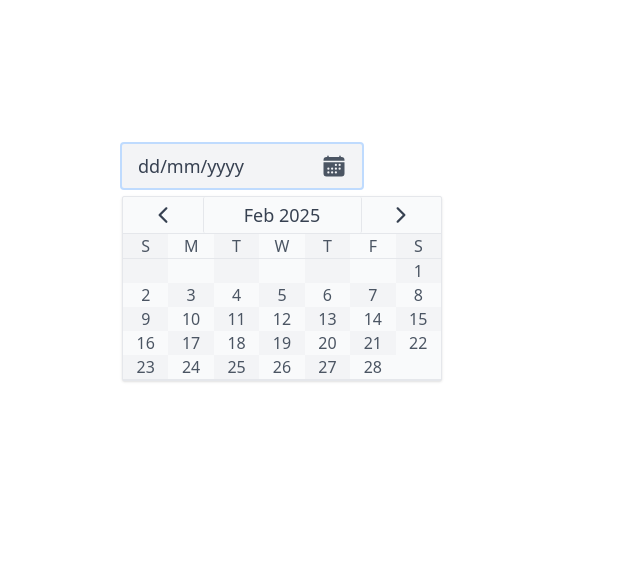
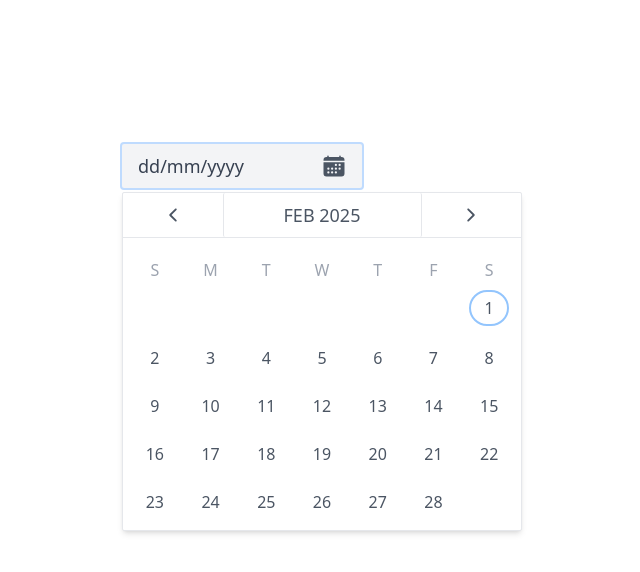
Before and after one commit to gamitej/react-components, a React app: page /calendar in a window 1280 px wide. Both pictures are taken after a click on the button "dd/mm/yyyy". Shown: the top 572 px of the page, without its empty margins (398-1038 px from the left). Built offline with nearby package versions, Linux system fonts and the light colour scheme; the HTML template or start-up script is replaced by a standard one.

Commit message:
NEW : Date picker done

```diff
--- a/src/components/Calendar/BasicDatePicker/BasicDatePicker.tsx
+++ b/src/components/Calendar/BasicDatePicker/BasicDatePicker.tsx
@@ -1,18 +1,50 @@
-import { useMemo, useState } from "react";
+import { useEffect, useMemo, useState } from "react";
 // icons
 import { IoCalendar as CalendarIcon } from "react-icons/io5";
 import { IoIosArrowBack as ArrowIcon } from "react-icons/io";
 // data
-import { getTheDay, getTodaysDay, monthsOptions, weeks } from "./data";
+import {
+  weeks,
+  DateType,
+  getTheWeekDay,
+  isTodaysDay,
+  compareDates,
+  getTodaysDay,
+  monthsOptions,
+  checkLeapYear,
+  isGreaterThanCurrentDate,
+  yearsOptions,
+} from "./data";
 
 interface BasicDatePickerProps {
-  date?: string | null;
+  date?: string | undefined;
+}
+
+interface WeekAndDaysGridLayoutProps {
+  selectedDate: DateType | undefined;
+  onDateSelect: (val: DateType) => void;
+}
+
+interface DateGridProps extends WeekAndDaysGridLayoutProps {
+  currentDate: DateType;
+  date: number | string;
 }
 
 const BasicDatePicker = ({ date }: BasicDatePickerProps) => {
   const [isOpen, setIsOpen] = useState(false);
+  const [selectedDate, setSelectedDate] = useState<DateType | undefined>(
+    undefined
+  );
+  const toggleButton = () => setIsOpen((state) => !state);
 
-  const toggleButton = () => setIsOpen((state) => !state);
+  const handleDateSelect = (date: DateType) => {
+    setSelectedDate(date);
+    setIsOpen(false);
+  };
+
+  const showDate = selectedDate
+    ? `${selectedDate?.date}/${selectedDate?.month}/${selectedDate?.year}`
+    : undefined;
 
   /**
    * TSX
@@ -23,7 +55,9 @@ const BasicDatePicker = ({ date }: BasicDatePickerProps) => {
         onClick={toggleButton}
         className="rounded-sm cursor-pointer select-none bg-gray-100 px-4 py-2 w-[15rem] flex justify-between items-center focus:ring-2 focus:ring-blue-200"
       >
-        <span className="text-lg text-gray-700">{date ?? "dd/mm/yyyy "}</span>
+        <span className="text-lg text-gray-700">
+          {showDate ?? "dd/mm/yyyy"}
+        </span>
         <span>
           <CalendarIcon className="text-2xl text-gray-600" />
         </span>
@@ -31,16 +65,28 @@ const BasicDatePicker = ({ date }: BasicDatePickerProps) => {
 
       <div
         aria-hidden={!isOpen}
-        className="aria-hidden:hidden absolute w-[20rem] z-100 mt-2 bg-gray-50 rounded-sm shadow border select-none"
+        className="aria-hidden:hidden absolute w-[25rem] z-100 mt-1 bg-white shadow-md rounded-sm border select-none"
       >
-        <WeekAndDaysCardLayout />
+        <WeekAndDaysGridLayout
+          selectedDate={selectedDate}
+          onDateSelect={handleDateSelect}
+        />
       </div>
     </div>
   );
 };
 
-function WeekAndDaysCardLayout() {
+function WeekAndDaysGridLayout({
+  selectedDate,
+  onDateSelect,
+}: WeekAndDaysGridLayoutProps) {
+  const [isShowYear, setIsShowYear] = useState<boolean>(false);
+
   const [currentDate, setCurrentDate] = useState(() => getTodaysDay());
+
+  const onYearSelect = () => {
+    setIsShowYear((state) => !state);
+  };
 
   const handleNextMonth = () => {
     if (currentDate.month === 12)
@@ -58,17 +104,25 @@ function WeekAndDaysCardLayout() {
     } else setCurrentDate((state) => ({ ...state, month: state.month - 1 }));
   };
 
+  useEffect(() => {
+    if (selectedDate) setCurrentDate(selectedDate);
+  }, [selectedDate]);
+
   const date = useMemo(() => {
     const dateInfo = monthsOptions.find(
       (item) => item.month === currentDate.month
-    ) || { days: 0, shortName: "" };
+    ) || { days: 0, shortName: "", month: 0 };
 
     // get no of day in a month and starting week day
-    const weekDay = getTheDay(currentDate) || { no: 1 };
+    const weekDay = getTheWeekDay(currentDate) || { no: 1 };
     const emptyFillArray = Array(weekDay?.no - 1).fill(" ");
-    for (let i = 0; i < dateInfo?.days; i++) emptyFillArray.push(i + 1);
-
-    // const dateFormat = `${currentDate.year}/${currentDate.month}/${currentDate.date}`;
+    const noOfDay =
+      dateInfo.month === 2
+        ? checkLeapYear(currentDate.year)
+          ? 29
+          : 28
+        : dateInfo.days;
+    for (let i = 0; i < noOfDay; i++) emptyFillArray.push(i + 1);
 
     return { ...dateInfo, day: weekDay, daysArray: emptyFillArray };
   }, [currentDate]);
@@ -79,55 +133,113 @@ function WeekAndDaysCardLayout() {
   return (
     <div>
       {/* ======================= SELECT OPTIONS ======================== */}
-      <div className="w-full grid grid-cols-12 text-gray-700 overflow-hidden border-b">
+      <div className="w-full grid grid-cols-12 text-gray-600 overflow-hidden border-b">
         <span
           onClick={handlePrevMonth}
-          className="rounded-sm col-span-3 flex justify-center items-center hover:bg-gray-200 cursor-pointer p-1 focus:ring-2 focus:ring-blue-200"
+          aria-selected={isShowYear} // when year is selected hide this
+          className="rounded-sm col-span-3 aria-selected:hidden flex justify-center items-center hover:bg-gray-100 cursor-pointer p-2 focus:ring-2 focus:ring-blue-200"
         >
-          <ArrowIcon className="text-2xl" />
+          <ArrowIcon className="text-xl" />
         </span>
-        <span className="border-x rounded-sm col-span-6 text-center text-lg hover:bg-gray-200 cursor-pointer p-1">
+        <span
+          onClick={onYearSelect}
+          aria-selected={isShowYear}
+          className="border-x rounded-sm col-span-6 aria-selected:col-span-12 text-center text-lg hover:bg-gray-100 cursor-pointer p-2 uppercase"
+        >
           {date?.shortName} {currentDate.year}
         </span>
         <span
           onClick={handleNextMonth}
-          className="rounded-sm col-span-3 flex justify-center items-center hover:bg-gray-200 cursor-pointer p-1 focus:ring-2 focus:ring-blue-200"
+          aria-selected={isShowYear} // when year is selected hide this
+          className="rounded-sm col-span-3 aria-selected:hidden flex justify-center items-center hover:bg-gray-100 cursor-pointer p-2 focus:ring-2 focus:ring-blue-200"
         >
-          <ArrowIcon className="-rotate-180 text-2xl" />
+          <ArrowIcon className="-rotate-180 text-xl" />
         </span>
       </div>
 
-      <div className="h-fit">
+      {isShowYear && (
+        <div className="h-[15rem] px-2 py-1 overflow-y-auto">
+          <div className="w-full grid grid-cols-12">
+            {yearsOptions.map((year) => (
+              <span
+                key={year}
+                aria-selected={
+                  selectedDate?.year ? selectedDate?.year === year : false
+                }
+                onClick={() => onDateSelect({ date: 1, month: 1, year })}
+                className="p-2 col-span-3 text-center text-gray-600 cursor-pointer hover:bg-gray-100 aria-selected:bg-red-300"
+              >
+                {year}
+              </span>
+            ))}
+          </div>
+        </div>
+      )}
+
+      {!isShowYear && (
+        <div className="h-fit p-3">
           {/* ======================= WEEKS ======================== */}
-        <div className="grid grid-cols-7 border-b">
+          <div className="grid grid-cols-7 gap-4 py-2">
             {weeks.map(({ week }, idx) => (
               <span
                 title={week}
                 key={`${week}-${idx}`}
-              className={`col-span-1 ${
-                idx % 2 === 0 ? "bg-gray-100" : ""
-              } text-center text-gray-600`}
+                className={`col-span-1 text-center text-gray-400`}
               >
                 {week.slice(0, 1)}
               </span>
             ))}
           </div>
           {/* ======================= DAYS ======================== */}
-        <div className="grid grid-cols-7 border-b">
-          {date.daysArray.map((val, idx) => (
-            <span
-              key={`${val}-${idx}`}
-              className={`col-span-1 ${
-                idx % 2 === 0 ? "bg-gray-100" : ""
-              } text-center text-gray-600 hover:bg-blue-200`}
-            >
-              {val}
-            </span>
+          <div className="grid grid-cols-7 gap-4">
+            {date.daysArray.map((date, idx) => (
+              <DateGrid
+                date={date}
+                key={`${date}-${idx}`}
+                currentDate={currentDate}
+                onDateSelect={onDateSelect}
+                selectedDate={selectedDate}
+              />
             ))}
           </div>
         </div>
+      )}
     </div>
   );
 }
 
+function DateGrid({
+  date,
+  currentDate,
+  onDateSelect,
+  selectedDate,
+}: DateGridProps) {
+  if (typeof date === "string") return <span className="col-span-1 p-1"></span>;
+
+  const isTodayDate = isTodaysDay({ ...currentDate, date });
+  const isGreater = isGreaterThanCurrentDate({ ...currentDate, date });
+
+  const isSelected = selectedDate
+    ? compareDates({
+        date1: selectedDate,
+        date2: { ...currentDate, date },
+      })
+    : false;
+
+  /**
+   * TSX
+   */
+  return (
+    <span
+      aria-selected={isSelected}
+      onClick={() => onDateSelect({ ...currentDate, date })}
+      className={`col-span-1 text-center text-gray-600 hover:bg-gray-100 cursor-pointer p-1 rounded-full ${
+        isTodayDate ? "border-2 border-blue-300" : ""
+      } ${isGreater && "text-gray-400"} aria-selected:bg-red-200`}
+    >
+      {date}
+    </span>
+  );
+}
+
 export default BasicDatePicker;
--- a/src/components/Calendar/BasicDatePicker/data.ts
+++ b/src/components/Calendar/BasicDatePicker/data.ts
@@ -1,3 +1,9 @@
+export type DateType = {
+  year: number;
+  month: number;
+  date: number;
+};
+
 export const months = [
   { month: "January", days: 31 },
   { month: "February", days: 28 }, // 29 in leap years
@@ -49,7 +55,7 @@ export const checkLeapYear = (year: number): boolean => {
  * ==================== GET THE DAY ======================
  */
 
-export const getTheDay = <T extends { year: number; month: number }>(
+export const getTheWeekDay = <T extends { year: number; month: number }>(
   currentDate: T
 ): { no: number; week: string } | undefined => {
   const dateFormat = `${currentDate.year}/${currentDate.month}/1`;
@@ -59,10 +65,44 @@ export const getTheDay = <T extends { year: number; month: number }>(
   return weekDay;
 };
 
-export const getTodaysDay = () => {
+export const getTodaysDay = (): DateType => {
   const date = new Date().getDate();
   const month = new Date().getMonth() + 1;
   const year = new Date().getFullYear();
 
   return { date, month, year };
 };
+
+export const isTodaysDay = (givenDate: DateType): boolean => {
+  const currDate = getTodaysDay() as DateType;
+
+  return (
+    givenDate.year === currDate.year &&
+    givenDate.month === currDate.month &&
+    givenDate.date === currDate.date
+  );
+};
+
+export const isGreaterThanCurrentDate = (givenDate: DateType): boolean => {
+  const currDate = getTodaysDay();
+
+  // Create Date objects for comparison
+  const current = new Date(currDate.year, currDate.month - 1, currDate.date);
+  const given = new Date(givenDate.year, givenDate.month - 1, givenDate.date);
+
+  return given > current;
+};
+
+export const compareDates = ({
+  date1,
+  date2,
+}: {
+  date1: DateType;
+  date2: DateType;
+}): boolean => {
+  // Create Date objects for precise comparison
+  const dateObj1 = new Date(date1.year, date1.month - 1, date1.date);
+  const dateObj2 = new Date(date2.year, date2.month - 1, date2.date);
+
+  return dateObj1.getTime() === dateObj2.getTime();
+};
```
Lines whose indentation alone changed are shown as unchanged.
